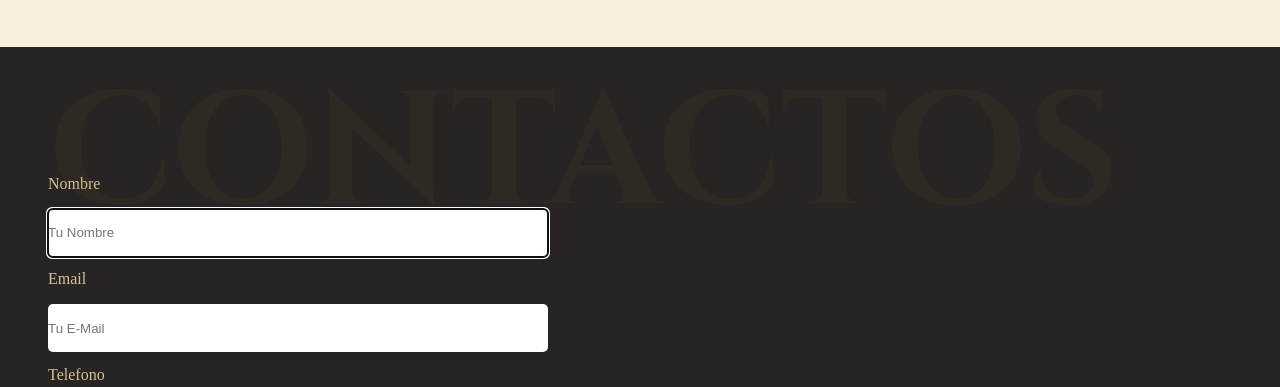
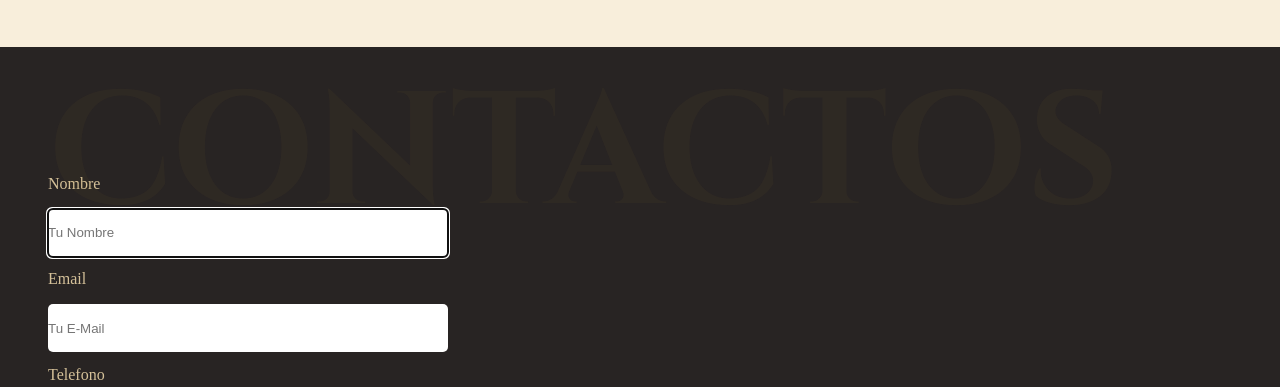
Before and after one commit to clarkelamothe/delices, a plain HTML site: page index.html in a window 1280 px wide. Shown: the part 2609-2996 px from the top of the page. Drawn offline with Linux system fonts and the light colour scheme.

Commit message:
input field modified

```diff
--- a/css/style.scss
+++ b/css/style.scss
@@ -339,7 +339,7 @@ body{
                     color: map-get($color, lighter);
                 }
                 input{
-                    @include size(200px, 500px);
+                    @include size(200px, 400px);
                     border: 0px;
                     margin-bottom: 1em;
                     border-radius: 5px;
```
Also changed, not shown: css/style.css.
